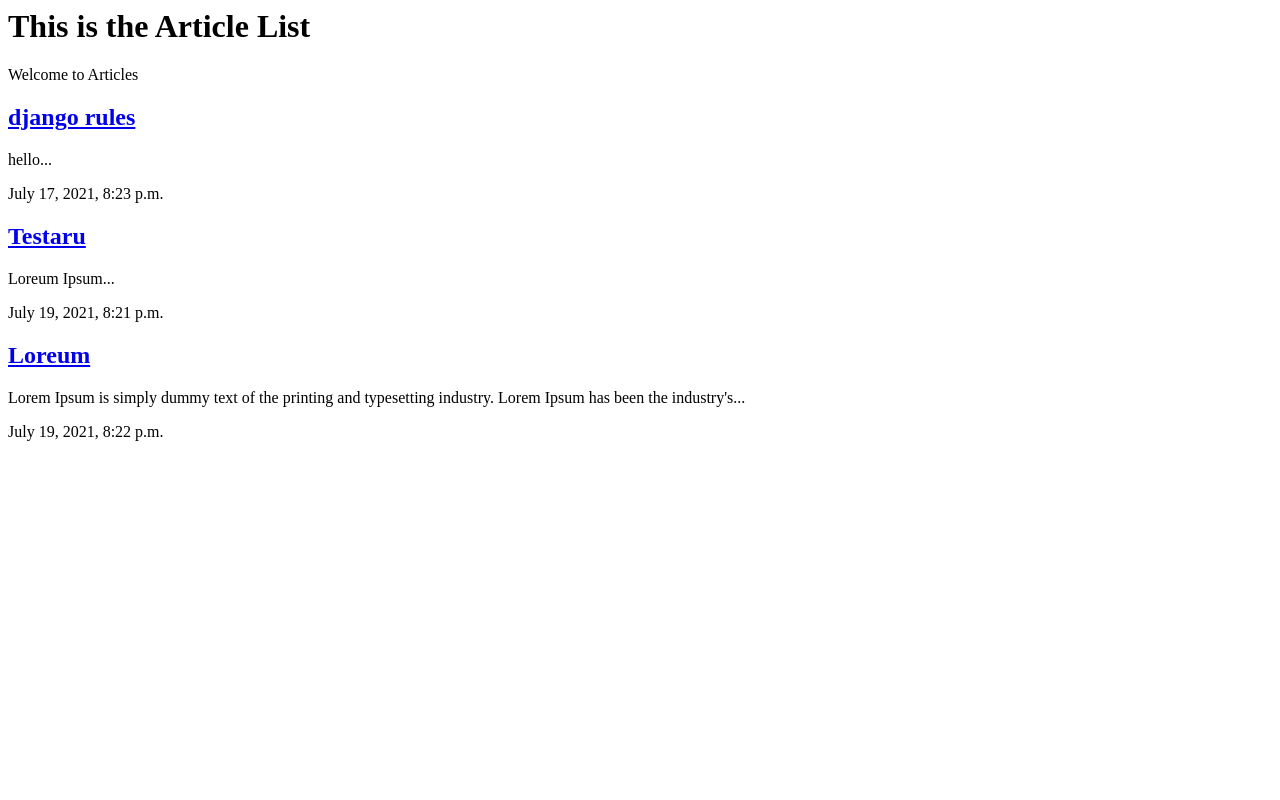
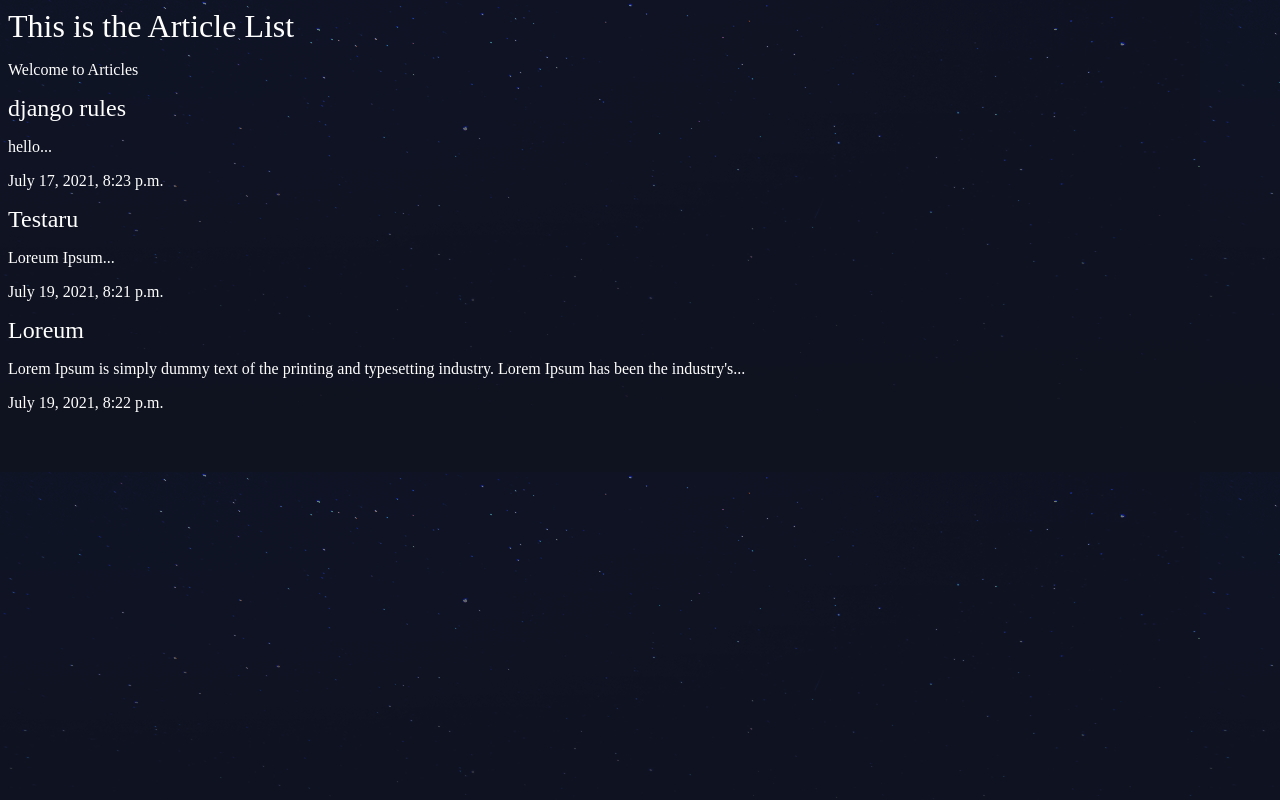
Before and after one commit to Hassan-Latif/Blog-Website, a Django app: page /articles/ in a window 1280 px wide. Run offline with Django 3.2, Linux system fonts and the light colour scheme; data comes from the database, SQL or seed files in the repository.

Commit message:
Static files have been added

```diff
--- /dev/null
+++ b/practice/Assets/styles.css
@@ -0,0 +1,20 @@
+body{
+    background-color: #0f121f;
+    background-image: url(/static/stars.png);
+
+    color: #fff;
+}
+
+body *{
+    font-family: Ubuntu;
+}
+
+h1, h2, h3, h4, h5{
+    font-weight: normal;
+    margin: 0;
+}
+
+a, a:hover, a:visited{
+    color: #fff;
+    text-decoration: none;
+}
--- a/practice/articles/templates/articles/article_list.html
+++ b/practice/articles/templates/articles/article_list.html
@@ -1,9 +1,11 @@
+{% load static %}
 <html>
     <head>
         <meta charset="utf-8">
         <title>
             Article
         </title>
+        <link rel="stylesheet" href="{% static 'styles.css'%}">
     </head>
     <body>
         <h1>This is the Article List</h1>
--- a/practice/practice/settings.py
+++ b/practice/practice/settings.py
@@ -11,7 +11,7 @@ https://docs.djangoproject.com/en/3.2/ref/settings/
 """
 
 from pathlib import Path
-
+import os
 # Build paths inside the project like this: BASE_DIR / 'subdir'.
 BASE_DIR = Path(__file__).resolve().parent.parent
 
@@ -120,6 +120,9 @@ USE_TZ = True
 
 STATIC_URL = '/static/'
 
+STATICFILES_DIRS=(
+    os.path.join(BASE_DIR,'Assets'),
+)
 # Default primary key field type
 # https://docs.djangoproject.com/en/3.2/ref/settings/#default-auto-field
 
--- a/practice/practice/urls.py
+++ b/practice/practice/urls.py
@@ -16,10 +16,12 @@ Including another URLconf
 from django.contrib import admin
 from django.urls import path,include
 from . import view
-
+from django.contrib.staticfiles.urls import staticfiles_urlpatterns
 urlpatterns = [
     path('admin/', admin.site.urls),
     path('articles/',include('articles.urls')),
     path(r'',view.homepage),
     path(r'about/',view.about),
 ]
+
+urlpatterns += staticfiles_urlpatterns()
```
Also changed, not shown: practice/Assets/stars.png (added).
